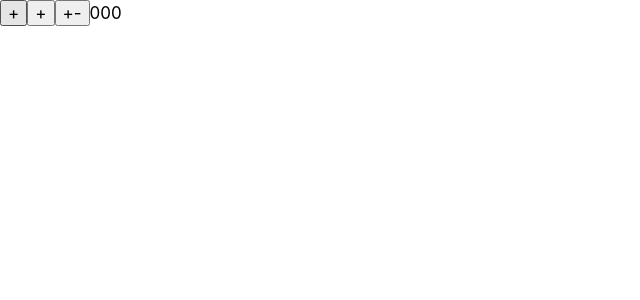
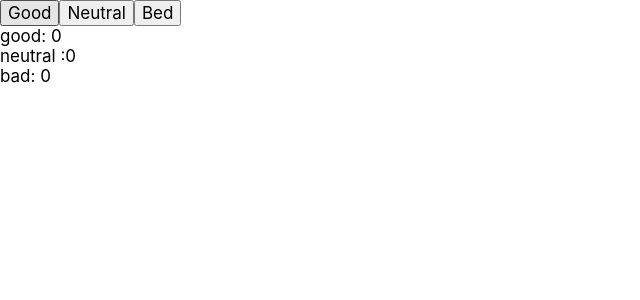
Before and after one commit to artipavl/goit-react-hw-02-feedback, a React (Create React App) app: page / in a window 1280 px wide. Shown: the top 300 px of the page, without its empty margins (0-640 px from the left). Built offline with nearby package versions, Linux system fonts and the light colour scheme.

Commit message:
Update Feedback.jsx

```diff
--- a/src/components/Feedback/Feedback.jsx
+++ b/src/components/Feedback/Feedback.jsx
@@ -32,17 +32,17 @@ export class Feedback extends Component {
     return (
       <>
         <button type="button" onClick={this.addGood}>
-          +
+          Good
         </button>
         <button type="button" onClick={this.addNeutral}>
-          +
+          Neutral
         </button>
         <button type="button" onClick={this.addBed}>
-          +-
+          Bed
         </button>
-        <span>{good}</span>
-        <span>{neutral}</span>
-        <span>{bad}</span>
+        <p>good: {good}</p>
+        <p>neutral :{neutral}</p>
+        <p>bad: {bad}</p>
       </>
     );
   }
```
